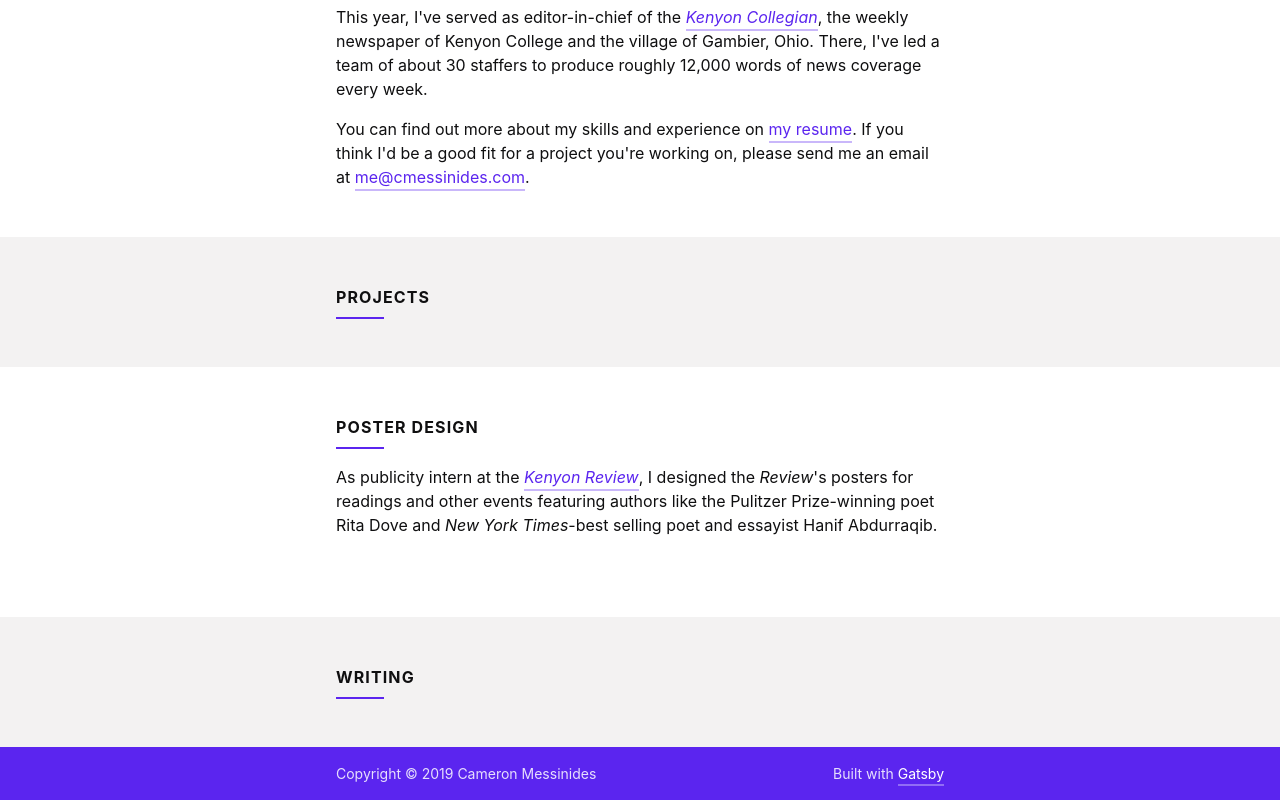
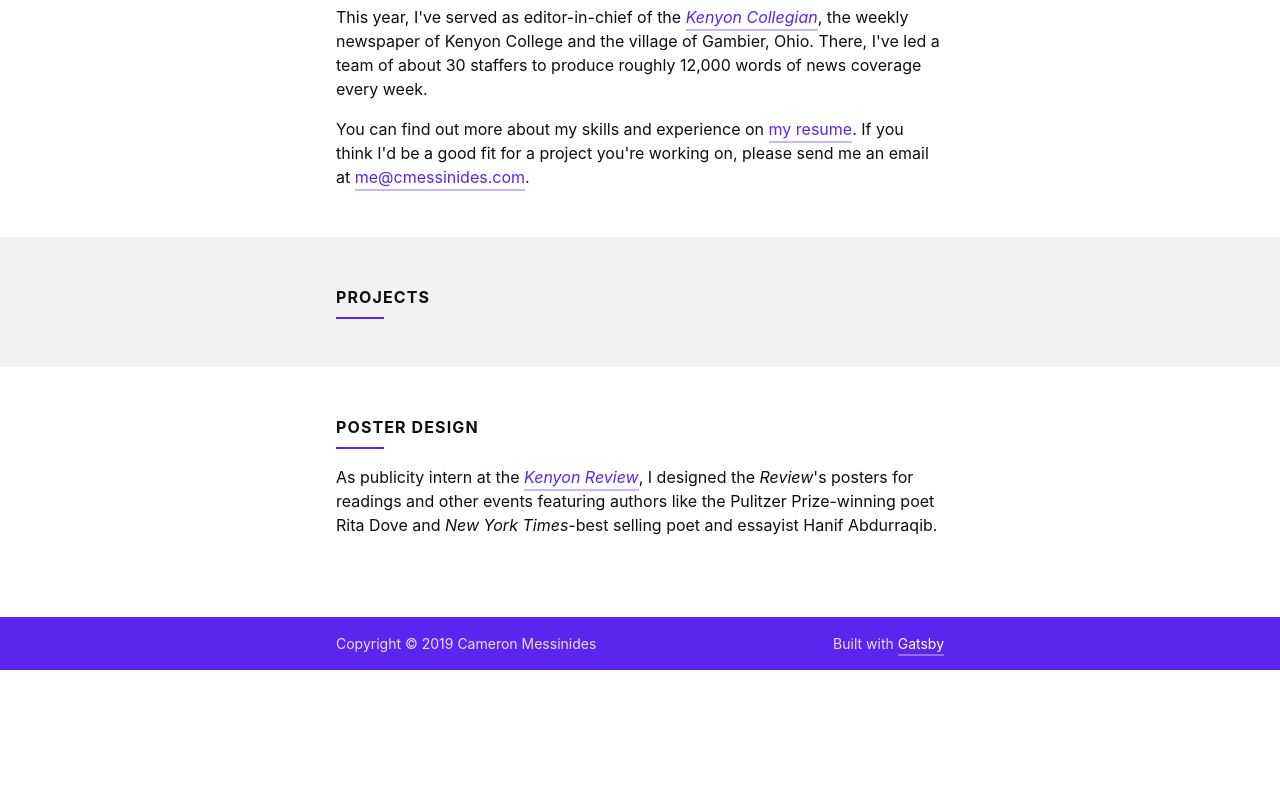
Before and after one commit to CMessinides/v1-cmessinides.com, a Gatsby site: page / in a window 1280 px wide. Shown: the part 659-1459 px from the top of the page. After the commit the page ends 1329 px from the top, so only its background shows below. Built offline with nearby package versions, Linux system fonts and the light colour scheme; Gatsby itself is replaced by a stand-in of ours.

Commit message:
Remove Writing section from homepage (for now)

```diff
--- a/src/pages/index.jsx
+++ b/src/pages/index.jsx
@@ -6,7 +6,6 @@
 import About from "../components/about";
 import Posters from "../components/posters";
 import Projects from "../components/projects";
-import Writing from "../components/writing";
 
 const IndexPage = () => (
   <Layout>
@@ -15,7 +14,6 @@
     <About />
     <Projects />
     <Posters />
-    <Writing />
   </Layout>
 );
 
```
